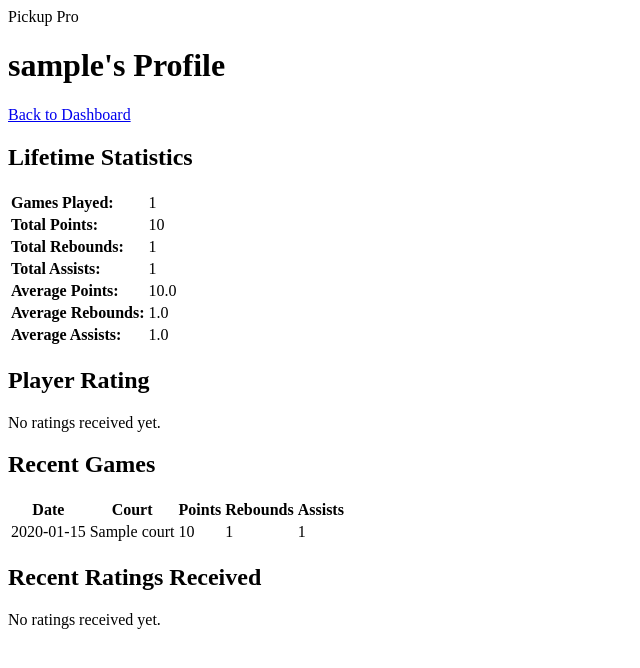
After one commit to lkeen/pickup-pro, a Flask app: page /users/1 in a window 1280 px wide. The commit adds this page. Shown: the top 668 px of the page, without its empty margins (0-640 px from the left). Run offline with Flask 3, Linux system fonts and the light colour scheme; a user stored in the database is signed in; tables that the repository leaves empty hold one stand-in row (values such as "Sample post").

Commit message:
implement stats and ratings

```diff
--- a/app/__init__.py
+++ b/app/__init__.py
@@ -5,12 +5,14 @@ from dotenv import load_dotenv
 from sqlalchemy import text
 from flask_login import login_user, logout_user, login_required, current_user
 from app.extensions import db, migrate, login_mgr
+
+# Load environment variables first
+load_dotenv()
+
 from config import DevelopmentConfig
-from app.models import User, Court, Game, GamePlayer
+from app.models import User, Court, Game, GamePlayer, PlayerStats, PlayerRating
 
 def create_app():
-    load_dotenv()
-
     app = Flask(__name__)
     app.config.from_object(DevelopmentConfig)
 
@@ -202,6 +204,180 @@ def create_app():
         flash("Successfully left the game!")
         return redirect(url_for("games"))
 
+    # Game details with stats and ratings
+    @app.route("/games/<int:game_id>")
+    @login_required
+    def game_detail(game_id):
+        game = Game.query.get_or_404(game_id)
+        is_rostered = current_user in game.players
+
+        # Get current stats for this game
+        player_stats = PlayerStats.query.filter_by(game_id=game_id).all()
+        stats_dict = {stat.user_id: stat for stat in player_stats}
+
+        # Get current ratings for this game (that current user has given)
+        my_ratings = PlayerRating.query.filter_by(
+            game_id=game_id,
+            from_user_id=current_user.id
+        ).all()
+        ratings_dict = {rating.to_user_id: rating for rating in my_ratings}
+
+        return render_template("game_detail.html",
+                             game=game,
+                             is_rostered=is_rostered,
+                             stats_dict=stats_dict,
+                             ratings_dict=ratings_dict)
+
+    # Submit/update stats for a player in a game
+    @app.route("/games/<int:game_id>/stats", methods=["POST"])
+    @login_required
+    def submit_stats(game_id):
+        game = Game.query.get_or_404(game_id)
+
+        # Only rostered players can submit stats
+        if current_user not in game.players:
+            flash("Only rostered players can submit stats.")
+            return redirect(url_for("game_detail", game_id=game_id))
+
+        user_id = request.form.get("user_id")
+        points = request.form.get("points", 0)
+        rebounds = request.form.get("rebounds", 0)
+        assists = request.form.get("assists", 0)
+
+        try:
+            user_id = int(user_id)
+            points = int(points) if points else 0
+            rebounds = int(rebounds) if rebounds else 0
+            assists = int(assists) if assists else 0
+        except ValueError:
+            flash("Invalid stats values.")
+            return redirect(url_for("game_detail", game_id=game_id))
+
+        # Check if stats already exist
+        existing_stats = PlayerStats.query.filter_by(
+            game_id=game_id,
+            user_id=user_id
+        ).first()
+
+        if existing_stats:
+            existing_stats.points = points
+            existing_stats.rebounds = rebounds
+            existing_stats.assists = assists
+            existing_stats.updated_at = datetime.now()
+        else:
+            new_stats = PlayerStats(
+                game_id=game_id,
+                user_id=user_id,
+                points=points,
+                rebounds=rebounds,
+                assists=assists
+            )
+            db.session.add(new_stats)
+
+        db.session.commit()
+        flash("Stats updated successfully!")
+        return redirect(url_for("game_detail", game_id=game_id))
+
+    # Submit/update rating for a player in a game
+    @app.route("/games/<int:game_id>/rate", methods=["POST"])
+    @login_required
+    def submit_rating(game_id):
+        game = Game.query.get_or_404(game_id)
+
+        # Only rostered players can rate
+        if current_user not in game.players:
+            flash("Only rostered players can rate others.")
+            return redirect(url_for("game_detail", game_id=game_id))
+
+        to_user_id = request.form.get("to_user_id")
+        rating = request.form.get("rating")
+        comment = request.form.get("comment", "").strip()
+
+        try:
+            to_user_id = int(to_user_id)
+            rating = int(rating)
+        except ValueError:
+            flash("Invalid rating values.")
+            return redirect(url_for("game_detail", game_id=game_id))
+
+        # Prevent self-rating
+        if to_user_id == current_user.id:
+            flash("You cannot rate yourself.")
+            return redirect(url_for("game_detail", game_id=game_id))
+
+        # Validate rating range
+        if rating < 1 or rating > 5:
+            flash("Rating must be between 1 and 5.")
+            return redirect(url_for("game_detail", game_id=game_id))
+
+        # Check if rating already exists
+        existing_rating = PlayerRating.query.filter_by(
+            game_id=game_id,
+            from_user_id=current_user.id,
+            to_user_id=to_user_id
+        ).first()
+
+        if existing_rating:
+            existing_rating.rating = rating
+            existing_rating.comment = comment
+        else:
+            new_rating = PlayerRating(
+                game_id=game_id,
+                from_user_id=current_user.id,
+                to_user_id=to_user_id,
+                rating=rating,
+                comment=comment
+            )
+            db.session.add(new_rating)
+
+        db.session.commit()
+        flash("Rating submitted successfully!")
+        return redirect(url_for("game_detail", game_id=game_id))
+
+    # User profile with lifetime stats and ratings
+    @app.route("/users/<int:user_id>")
+    @login_required
+    def user_profile(user_id):
+        user = User.query.get_or_404(user_id)
+
+        # Calculate lifetime stats aggregations
+        stats_query = db.session.query(
+            db.func.count(PlayerStats.id).label('games_played'),
+            db.func.sum(PlayerStats.points).label('total_points'),
+            db.func.sum(PlayerStats.rebounds).label('total_rebounds'),
+            db.func.sum(PlayerStats.assists).label('total_assists'),
+            db.func.avg(PlayerStats.points).label('avg_points'),
+            db.func.avg(PlayerStats.rebounds).label('avg_rebounds'),
+            db.func.avg(PlayerStats.assists).label('avg_assists')
+        ).filter(PlayerStats.user_id == user_id).first()
+
+        # Calculate average rating received
+        rating_query = db.session.query(
+            db.func.count(PlayerRating.id).label('total_ratings'),
+            db.func.avg(PlayerRating.rating).label('avg_rating')
+        ).filter(PlayerRating.to_user_id == user_id).first()
+
+        # Get recent games with stats
+        recent_games = db.session.query(Game, PlayerStats).join(
+            PlayerStats, PlayerStats.game_id == Game.id
+        ).filter(PlayerStats.user_id == user_id).order_by(
+            Game.time.desc()
+        ).limit(10).all()
+
+        # Get recent ratings received
+        recent_ratings = db.session.query(PlayerRating, User).join(
+            User, User.id == PlayerRating.from_user_id
+        ).filter(PlayerRating.to_user_id == user_id).order_by(
+            PlayerRating.created_at.desc()
+        ).limit(10).all()
+
+        return render_template("user_profile.html",
+                             user=user,
+                             stats=stats_query,
+                             ratings=rating_query,
+                             recent_games=recent_games,
+                             recent_ratings=recent_ratings)
+
     # Ensure models are imported so Alembic sees them
     from app import models
 
--- a/app/templates/dashboard.html
+++ b/app/templates/dashboard.html
@@ -6,6 +6,7 @@
   <nav>
     <h2>Navigation</h2>
     <ul>
+      <li><a href="{{ url_for('user_profile', user_id=current_user.id) }}">My Profile & Stats</a></li>
       <li><a href="{{ url_for('courts') }}">View Courts</a></li>
       <li><a href="{{ url_for('create_court') }}">Create New Court</a></li>
       <li><a href="{{ url_for('games') }}">View Games</a></li>
--- a/app/templates/games.html
+++ b/app/templates/games.html
@@ -54,6 +54,7 @@
                 <td>{{ game.host.username }}</td>
                 <td>{{ game.current_players }}/{{ game.max_players }}</td>
                 <td>
+                    <a href="{{ url_for('game_detail', game_id=game.id) }}">View Details</a>
                     {% if current_user in game.players %}
                         <form method="POST" action="{{ url_for('leave_game', game_id=game.id) }}" style="display: inline;">
                             <button type="submit">Leave Game</button>
--- /dev/null
+++ b/app/templates/user_profile.html
@@ -0,0 +1,87 @@
+{% extends "base.html" %}
+
+{% block body %}
+<h1>{{ user.username }}'s Profile</h1>
+
+<a href="{{ url_for('dashboard') }}">Back to Dashboard</a>
+
+<h2>Lifetime Statistics</h2>
+{% if stats.games_played %}
+    <table>
+        <tr><td><strong>Games Played:</strong></td><td>{{ stats.games_played }}</td></tr>
+        <tr><td><strong>Total Points:</strong></td><td>{{ stats.total_points or 0 }}</td></tr>
+        <tr><td><strong>Total Rebounds:</strong></td><td>{{ stats.total_rebounds or 0 }}</td></tr>
+        <tr><td><strong>Total Assists:</strong></td><td>{{ stats.total_assists or 0 }}</td></tr>
+        <tr><td><strong>Average Points:</strong></td><td>{{ "%.1f"|format(stats.avg_points or 0) }}</td></tr>
+        <tr><td><strong>Average Rebounds:</strong></td><td>{{ "%.1f"|format(stats.avg_rebounds or 0) }}</td></tr>
+        <tr><td><strong>Average Assists:</strong></td><td>{{ "%.1f"|format(stats.avg_assists or 0) }}</td></tr>
+    </table>
+{% else %}
+    <p>No game statistics available yet.</p>
+{% endif %}
+
+<h2>Player Rating</h2>
+{% if ratings.total_ratings %}
+    <table>
+        <tr><td><strong>Total Ratings Received:</strong></td><td>{{ ratings.total_ratings }}</td></tr>
+        <tr><td><strong>Average Rating:</strong></td><td>{{ "%.2f"|format(ratings.avg_rating) }}/5</td></tr>
+    </table>
+{% else %}
+    <p>No ratings received yet.</p>
+{% endif %}
+
+<h2>Recent Games</h2>
+{% if recent_games %}
+    <table>
+        <thead>
+            <tr>
+                <th>Date</th>
+                <th>Court</th>
+                <th>Points</th>
+                <th>Rebounds</th>
+                <th>Assists</th>
+            </tr>
+        </thead>
+        <tbody>
+            {% for game, stats in recent_games %}
+            <tr>
+                <td>{{ game.time.strftime('%Y-%m-%d') }}</td>
+                <td>{{ game.court.name }}</td>
+                <td>{{ stats.points }}</td>
+                <td>{{ stats.rebounds }}</td>
+                <td>{{ stats.assists }}</td>
+            </tr>
+            {% endfor %}
+        </tbody>
+    </table>
+{% else %}
+    <p>No recent games with stats available.</p>
+{% endif %}
+
+<h2>Recent Ratings Received</h2>
+{% if recent_ratings %}
+    <table>
+        <thead>
+            <tr>
+                <th>From Player</th>
+                <th>Rating</th>
+                <th>Comment</th>
+                <th>Date</th>
+            </tr>
+        </thead>
+        <tbody>
+            {% for rating, from_user in recent_ratings %}
+            <tr>
+                <td>{{ from_user.username }}</td>
+                <td>{{ rating.rating }}/5</td>
+                <td>{{ rating.comment if rating.comment else '-' }}</td>
+                <td>{{ rating.created_at.strftime('%Y-%m-%d') }}</td>
+            </tr>
+            {% endfor %}
+        </tbody>
+    </table>
+{% else %}
+    <p>No ratings received yet.</p>
+{% endif %}
+
+{% endblock %}
--- a/config.py
+++ b/config.py
@@ -1,5 +1,6 @@
 import os
 
 class DevelopmentConfig:
+    SECRET_KEY = os.getenv("SECRET_KEY", "dev-secret-key")
     SQLALCHEMY_DATABASE_URI = os.getenv("DATABASE_URL")
     SQLALCHEMY_TRACK_MODIFICATIONS = False
```
Also changed, not shown: app/models.py (+21 -4 lines), app/templates/game_detail.html (added, +165 -0 lines), docker-compose.yml (added, +12 -0 lines), migrations/versions/37e8162690e7_add_stats_and_ratings_models.py (added, +62 -0 lines), 1 other file.
